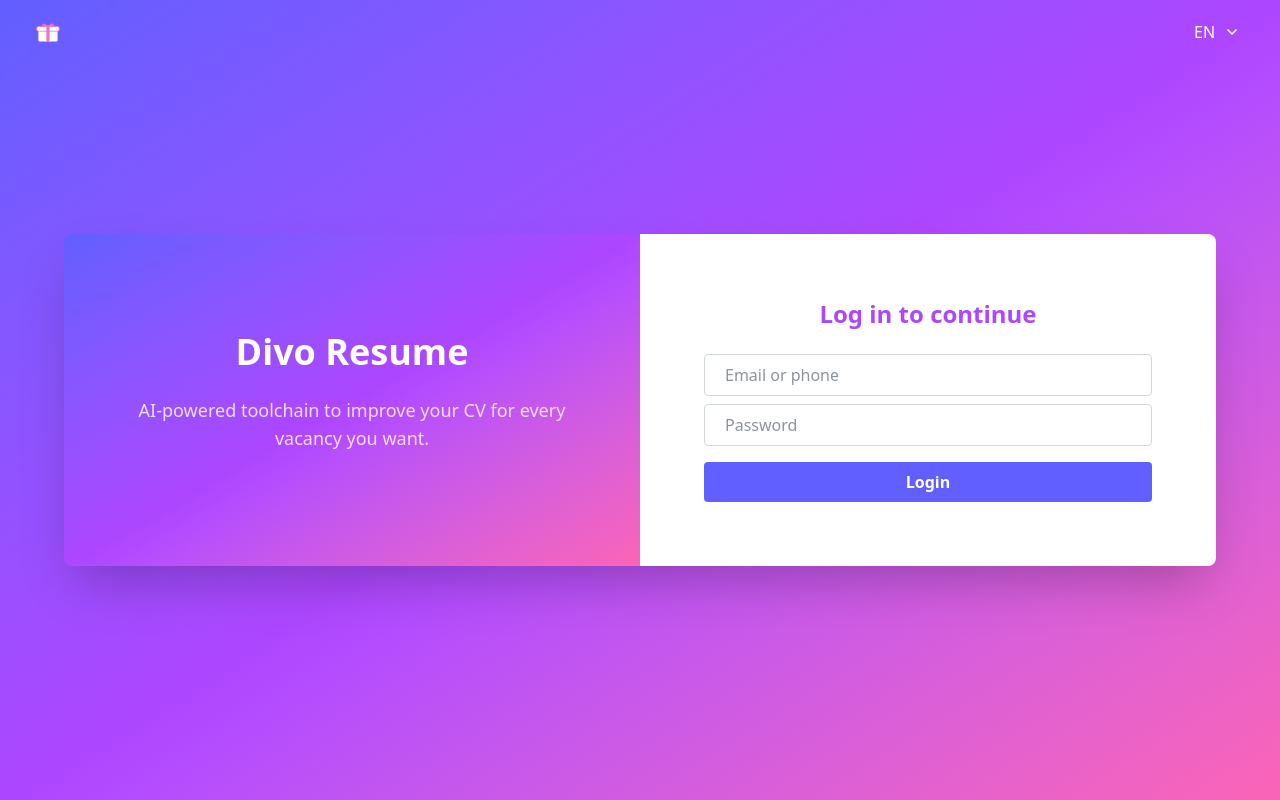
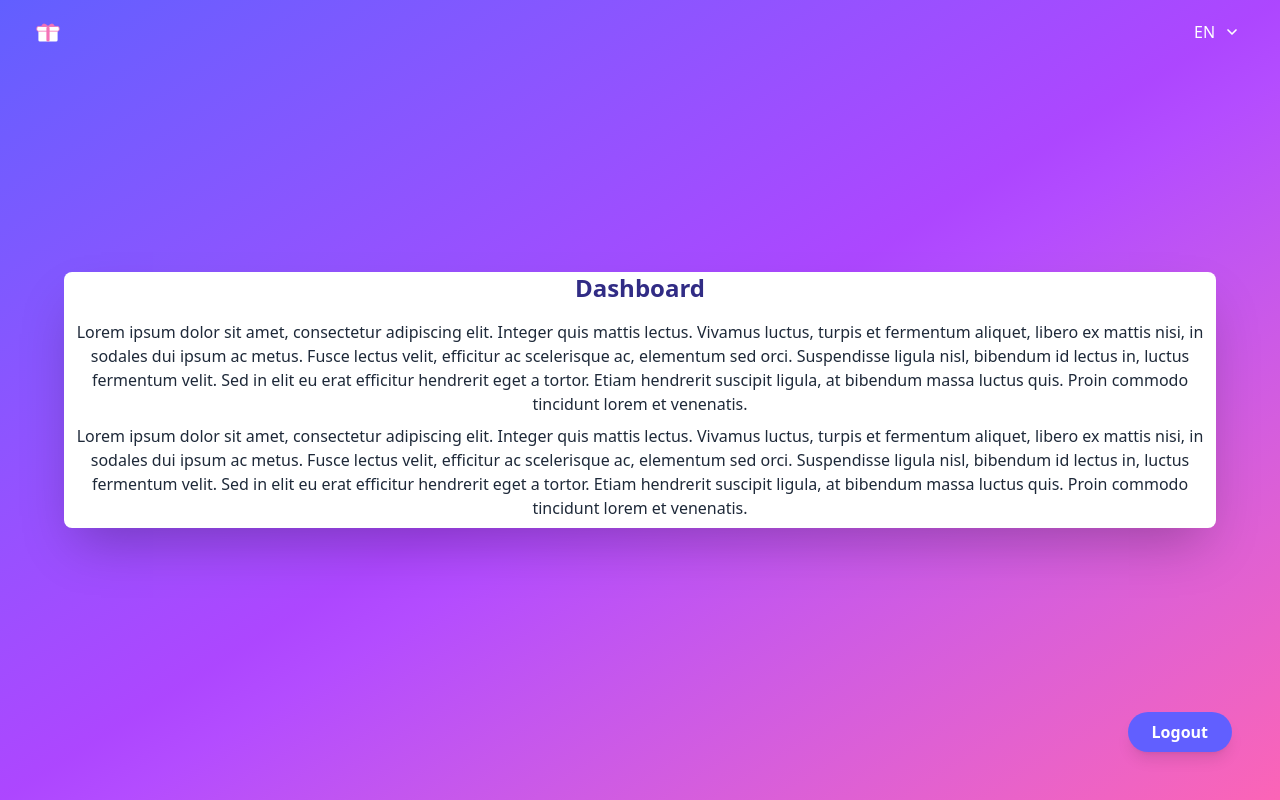
Before and after one commit to andrewgrow/divo-resume-frontend, a React (Vite) app: page /dashboard in a window 1280 px wide. Before the commit this address led to /login. Built offline with nearby package versions, Linux system fonts and the light colour scheme; sample sign-in values are in the browser's storage.

Commit message:
add auth component

```diff
--- a/package.json
+++ b/package.json
@@ -12,6 +12,7 @@
   "dependencies": {
     "@tailwindcss/vite": "^4.1.11",
     "i18next": "^25.3.2",
+    "jwt-decode": "^4.0.0",
     "react": "^19.1.0",
     "react-dom": "^19.1.0",
     "react-i18next": "^15.6.1",
--- a/src/App.jsx
+++ b/src/App.jsx
@@ -8,10 +8,12 @@ import {Navigate, Route, Routes} from "react-router-dom";
 import NotFoundPage from "./pages/NotFound.jsx";
 import Navbar from "./components/Navbar.jsx";
 import i18n from "i18next";
+import RequireAuth from "./components/RequireAuth.jsx";
+import {getToken, isTokenValid} from "./utils/auth.js";
 
 function App() {
-    const [isLoggedIn, setIsLoggedIn] = useState(false);
     const [lang, setLang] = useState(getInitialLang());
+    const isAuthenticated = isTokenValid(getToken());
 
     async function handleLangChange(selectedLang) {
         setLang(selectedLang);
@@ -34,12 +36,7 @@ function App() {
                     path="/login"
                     element={
                         <CardLayout>
-                            <LoginPage
-                                onLoginSuccess={
-                                    () => {
-                                        setIsLoggedIn(true);
-                                    }
-                                }/>
+                            <LoginPage onLoginSuccess={() => window.location.href = "/dashboard"} />
                         </CardLayout>
                     }
                 />
@@ -48,13 +45,11 @@ function App() {
                 <Route
                     path="/dashboard"
                     element={
-                        isLoggedIn ? (
+                        <RequireAuth>
                             <CardLayout bg="bg-white">
                                 <Dashboard/>
                             </CardLayout>
-                        ) : (
-                            <Navigate to="/login" replace/>
-                        )
+                        </RequireAuth>
                     }
                 />
 
@@ -62,7 +57,9 @@ function App() {
                 <Route
                     path="/"
                     element={
-                        <Navigate to={isLoggedIn ? "/dashboard" : "/login"} replace/>
+                        isAuthenticated
+                            ? <Navigate to="/dashboard" replace/>
+                            : <Navigate to="/login" replace/>
                     }
                 />
 
--- a/src/components/CardLayout.jsx
+++ b/src/components/CardLayout.jsx
@@ -1,11 +1,32 @@
 // /src/components/CardLayout.jsx
 
+import {useNavigate} from "react-router-dom";
+import {getToken, isTokenValid, removeToken, removeUserId} from "../utils/auth.js";
+
 function CardLayout({ children, bg = "bg-transparent" }) {
+    const navigate = useNavigate();
+    const token = getToken();
+    const isLoggedIn = isTokenValid(token);
+
+    function handleLogout() {
+        removeToken();
+        removeUserId();
+        navigate("/login");
+    }
+
     return (
-        <div className="min-h-screen flex items-center justify-center bg-transparent">
+        <div className="min-h-screen flex items-center justify-center bg-transparent relative">
             <div className={`w-full max-w-6xl shadow-2xl mt-20 mb-20 mx-1 overflow-hidden rounded-lg ${bg}`}>
                 {children}
             </div>
+            {isLoggedIn && (
+                <button
+                    onClick={handleLogout}
+                    className="fixed right-12 bottom-12 z-40 px-6 py-2 bg-indigo-500 hover:bg-indigo-700 text-white font-semibold rounded-full shadow-lg transition"
+                >
+                    Logout
+                </button>
+            )}
         </div>
     )
 }
--- a/src/components/LoginForm.jsx
+++ b/src/components/LoginForm.jsx
@@ -2,17 +2,28 @@
 
 import {useState} from "react";
 import { useTranslation } from "react-i18next";
+import {setToken, setUserId} from "../utils/auth.js";
 
 function LoginForm({ onLoginSuccess }) {
     const [login, setLogin] = useState("");
     const [password, setPassword] = useState("");
     const { t } = useTranslation();
 
-    function handleSubmit(e) {
+    async function handleSubmit(e) {
         e.preventDefault();
-        // TODO: запрос к API, проверка, и т.д.
-        // Если всё хорошо:
-        onLoginSuccess();
+        const response = await fetch("/users/login", {
+            method: "POST",
+            headers: { "Content-Type": "application/json" },
+            body: JSON.stringify({ login, password }),
+        });
+        if (response.ok) {
+            const { userId, token } = await response.json();
+            setToken(token);
+            setUserId(userId);
+            onLoginSuccess();
+        } else {
+            // обработка ошибки
+        }
     }
 
 
--- /dev/null
+++ b/src/components/RequireAuth.jsx
@@ -0,0 +1,14 @@
+// /src/components/RequireAuth.jsx
+
+import { Navigate } from "react-router-dom";
+import { getToken, isTokenValid } from "../utils/auth";
+
+function RequireAuth({ children }) {
+    const token = getToken();
+    if (!isTokenValid(token)) {
+        return <Navigate to="/login" replace />;
+    }
+    return children;
+}
+
+export default RequireAuth;
--- /dev/null
+++ b/src/utils/auth.js
@@ -0,0 +1,35 @@
+// /src/utils/auth.js
+
+import { jwtDecode } from "jwt-decode";
+
+export function getToken() {
+    return localStorage.getItem("token");
+}
+
+export function setToken(token) {
+    localStorage.setItem("token", token);
+}
+
+export function removeToken() {
+    localStorage.removeItem("token");
+}
+
+export function setUserId(userId) {
+    localStorage.setItem("userId", userId);
+}
+export function getUserId() {
+    return localStorage.getItem("userId");
+}
+export function removeUserId() {
+    localStorage.removeItem("userId");
+}
+
+export function isTokenValid(token) {
+    if (!token) return false;
+    try {
+        const { exp } = jwtDecode(token);
+        return Date.now() < exp * 1000;
+    } catch {
+        return false;
+    }
+}
--- /dev/null
+++ b/src/utils/fetchWithAuth.js
@@ -0,0 +1,12 @@
+// /src/utils/fetchWithAuth.js
+
+import {getToken} from "./auth.js";
+
+export async function apiFetch(url, options = {}) {
+    const token = getToken();
+    const headers = {
+        ...(options.headers || {}),
+        ...(token ? { Authorization: `Bearer ${token}` } : {}),
+    };
+    return fetch(url, { ...options, headers });
+}
```
Also changed, not shown: 1 other file (tests, documents, lock files or other folders).
